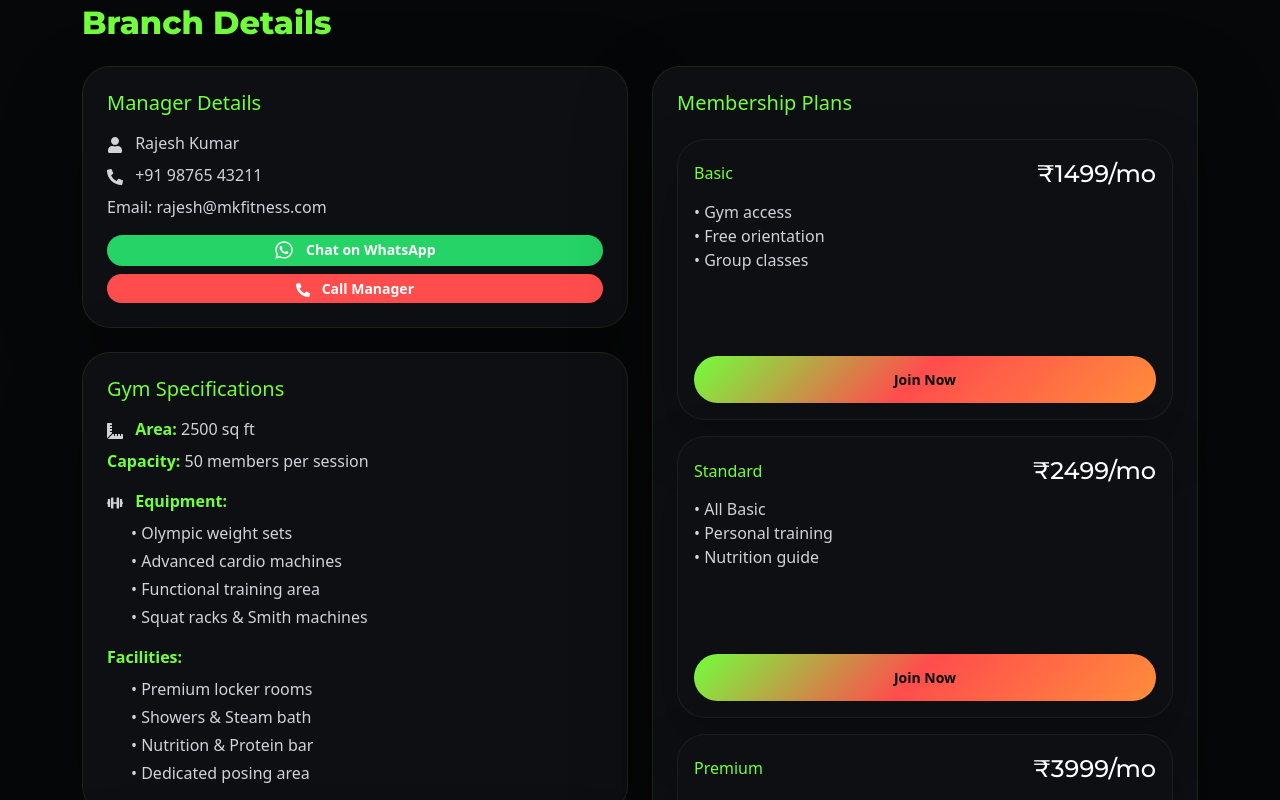
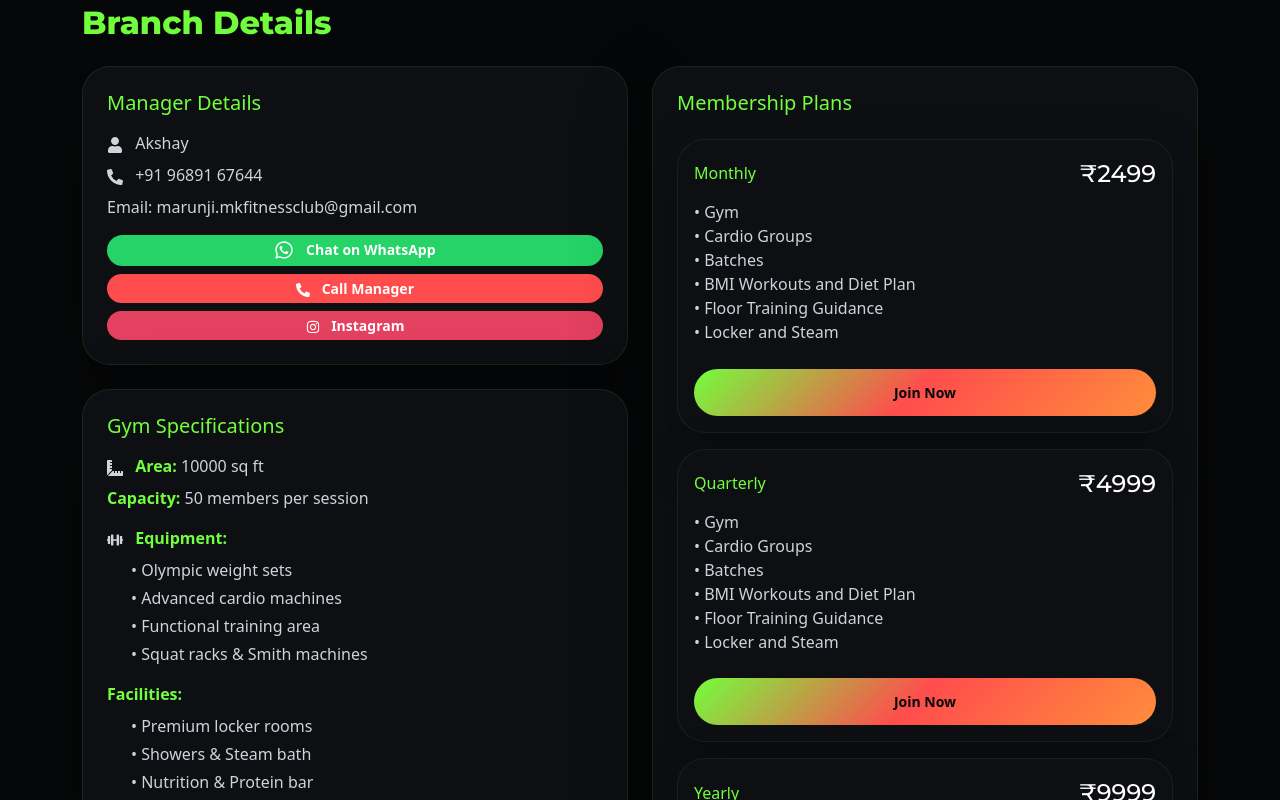
Before and after one commit to asalkarhh/mk_fitness_gym, a React (Vite) app: page /branch/marunji in a window 1280 px wide. Shown: the part 1420-2220 px from the top of the page. Built offline with nearby package versions, Linux system fonts and the light colour scheme.

Commit message:
Updated Some UI

```diff
--- a/src/App.jsx
+++ b/src/App.jsx
@@ -7,10 +7,8 @@ import Hero from './components/Hero.jsx'
 import About from './components/About.jsx'
 import Branches from './components/Branches.jsx'
 import Services from './components/Services.jsx'
-import Plans from './components/Plans.jsx'
 import FranchisePage from './components/FranchisePage.jsx'
 import Transformations from './components/Transformations.jsx'
-import Trainers from './components/Trainers.jsx'
 import Testimonials from './components/Testimonials.jsx'
 import ContactForm from './components/ContactForm.jsx'
 import Footer from './components/Footer.jsx'
@@ -27,9 +25,7 @@ function HomePage() {
         <About />
         <Branches />
         <Services />
-        <Plans />
         <Transformations />
-        <Trainers />
         <Testimonials />
         <ContactForm />
       </main>
--- a/src/components/BranchPage.jsx
+++ b/src/components/BranchPage.jsx
@@ -1,6 +1,6 @@
 import { useEffect } from 'react'
 import { useParams, Link, useLocation } from 'react-router-dom'
-import { FaArrowLeft, FaMapMarkerAlt, FaPhoneAlt, FaClock, FaUser, FaDumbbell, FaRulerCombined, FaCamera, FaWhatsapp } from 'react-icons/fa'
+import { FaArrowLeft, FaMapMarkerAlt, FaPhoneAlt, FaClock, FaUser, FaDumbbell, FaRulerCombined, FaCamera, FaWhatsapp, FaInstagram } from 'react-icons/fa'
 import Navbar from './Navbar.jsx'
 import Footer from './Footer.jsx'
 import ContactForm from './ContactForm.jsx'
@@ -10,17 +10,18 @@ const branches = [
     id: 'marunji',
     title: 'Marunji Branch',
     address: 'Front of motherson Sony Company, Hinjawadi - Kasarsai Rd, Marunji Village, Hinjawadi, Marunji, Pune, Maharashtra 411057',
-    phone: '+91 98765 43210',
+    phone: '+91 96891 67644',
+    instagram: 'https://www.instagram.com/mkfitness_marunji_official?utm_source=ig_web_button_share_sheet&igsh=ZDNlZDc0MzIxNw==',
     timings: 'Mon-Sat: 5 am - 11 pm, Sun: 5 pm - 9 pm',
     mapLink: 'https://www.google.com/maps/place/M+K+Fitness+Club/@18.6164811,73.7084411,2449m/data=!3m1!1e3!4m6!3m5!1s0x3bc2bbce5b367cdb:0xa70a1e8f6a8a9c00!8m2!3d18.6140779!4d73.7105712!16s%2Fg%2F11fqpwmwvz?entry=ttu&g_ep=EgoyMDI2MDQxNS4wIKXMDSoASAFQAw%3D%3D',
     mapEmbed: 'https://www.google.com/maps/embed?pb=!1m18!1m12!1m3!1d3781.891176195611!2d73.7080015752021!3d18.61408278252254!2m3!1f0!2f0!3f0!3m2!1i1024!2i768!4f13.1!3m3!1m2!1s0x3bc2bbce5b367cdb%3A0xa70a1e8f6a8a9c00!2sM%20K%20Fitness%20Club!5e0!3m2!1sen!2sin!4v1716981156681!5m2!1sen!2sin',
     manager: {
-      name: 'Rajesh Kumar',
-      phone: '+91 98765 43211',
-      email: 'rajesh@mkfitness.com'
+      name: 'Akshay',
+      phone: '+91 96891 67644',
+      email: 'marunji.mkfitnessclub@gmail.com'
     },
     specs: {
-      area: '2500 sq ft',
+      area: '10000 sq ft',
       equipment: [
         'Olympic weight sets',
         'Advanced cardio machines',
@@ -36,9 +37,9 @@ const branches = [
       capacity: '50 members per session'
     },
     plans: [
-      { name: 'Basic', price: '₹1499/mo', features: ['Gym access', 'Free orientation', 'Group classes'] },
-      { name: 'Standard', price: '₹2499/mo', features: ['All Basic', 'Personal training', 'Nutrition guide'] },
-      { name: 'Premium', price: '₹3999/mo', features: ['All Standard', 'Unlimited classes', 'VIP support'] }
+      { name: 'Monthly', price: '₹2499', features: ['Gym', 'Cardio Groups', 'Batches', 'BMI Workouts and Diet Plan', 'Floor Training Guidance', 'Locker and Steam'] },
+      { name: 'Quarterly', price: '₹4999', features: ['Gym', 'Cardio Groups', 'Batches', 'BMI Workouts and Diet Plan', 'Floor Training Guidance', 'Locker and Steam'] },
+      { name: 'Yearly', price: '₹9999', features: ['Gym', 'Cardio Groups', 'Batches', 'BMI Workouts and Diet Plan', 'Floor Training Guidance', 'Locker and Steam'] }
     ],
     images: [
       'https://images.unsplash.com/photo-1583416750470-965b2707b355?auto=format&fit=crop&w=900&q=80', // Steam Bath
@@ -48,25 +49,25 @@ const branches = [
     ],
     trainers: [
       {
-        name: 'Amit Singh',
-        specialty: 'Strength & Conditioning',
-        experience: '8 years',
-        certifications: 'NASM-CPT, CrossFit L2',
-        image: 'https://images.unsplash.com/photo-1544005313-94ddf0286df2?auto=format&fit=crop&w=400&q=80'
+        name: 'Akshay sir',
+        specialty: 'Weight Management & Weight Loss Expert With Special Case',
+        experience: '10 years',
+        // certifications: 'NASM-CPT, CrossFit L2',
+        // image: 'https://images.unsplash.com/photo-1544005313-94ddf0286df2?auto=format&fit=crop&w=400&q=80'
       },
       {
-        name: 'Kavita Patel',
-        specialty: 'Yoga & Flexibility',
-        experience: '6 years',
-        certifications: 'RYT-500, Pilates Certified',
-        image: 'https://images.unsplash.com/photo-1494790108755-2616b612b786?auto=format&fit=crop&w=400&q=80'
+        name: 'Aniket Sir',
+        specialty: 'Weight Loss & Weight Management ',
+        experience: '10 years',
+        // certifications: 'RYT-500, Pilates Certified',
+        // image: 'https://images.unsplash.com/photo-1494790108755-2616b612b786?auto=format&fit=crop&w=400&q=80'
       },
       {
-        name: 'Rahul Mehta',
-        specialty: 'Weight Loss & Nutrition',
-        experience: '5 years',
-        certifications: 'Precision Nutrition, ISSA',
-        image: 'https://images.unsplash.com/photo-1507003211169-0a1dd7228f2d?auto=format&fit=crop&w=400&q=80'
+        name: 'Abhi Sir',
+        specialty: ' Weight Management & Body Building Prep Coach.',
+        experience: '3 years',
+        // certifications: 'Precision Nutrition, ISSA',
+        // image: 'https://images.unsplash.com/photo-1507003211169-0a1dd7228f2d?auto=format&fit=crop&w=400&q=80'
       }
     ]
   },
@@ -74,17 +75,18 @@ const branches = [
     id: 'punawale',
     title: 'Punawale Branch',
     address: 'Near Mumbai-pune Highway, Jambe Rd, near lotus business school, Kate Wasti, Punawale, Pune, Maharashtra 411033',
-    phone: '+91 91234 56789',
+    phone: '+91 86989 67644',
+    instagram: 'https://www.instagram.com/mkfitnessclub_punawale?igsh=dTljbzdzdzFpa2hn',
     timings: 'Mon-Sat: 5 am - 11 pm, Sun: 5 pm - 9 pm',
     mapLink: 'https://www.google.com/maps/place/M.K+fitness+club,+punawale/@18.6327957,73.7362654,728m/data=!3m2!1e3!4b1!4m6!3m5!1s0x3bc2bb4be5c319d3:0x1cedf9a8c851bdee!8m2!3d18.6327957!4d73.7388403!16s%2Fg%2F11rck3pkg5?entry=ttu&g_ep=EgoyMDI2MDQxNS4wIKXMDSoASAFQAw%3D%3D',
     mapEmbed: 'https://www.google.com/maps/embed?pb=!1m18!1m12!1m3!1d3782.1!2d73.7388403!3d18.6327957!2m3!1f0!2f0!3f0!3m2!1i1024!2i768!4f13.1!3m3!1m2!1s0x3bc2bb4be5c319d3%3A0x1cedf9a8c851bdee!2sM.K%20fitness%20club%2C%20punawale!5e0!3m2!1sen!2sin!4v1716981156681!5m2!1sen!2sin',
     manager: {
-      name: 'Priya Sharma',
-      phone: '+91 91234 56790',
-      email: 'priya@mkfitness.com'
+      name: 'Shashank Singh',
+      phone: '+91 86989 67644',
+      email: 'punawalemkfitness@gmail.com'
     },
     specs: {
-      area: '2200 sq ft',
+      area: '8000 sq ft',
       equipment: [
         'Free weights & Dumbbells',
         'Treadmills & Rowers',
@@ -95,14 +97,19 @@ const branches = [
         'Clean changing rooms',
         'Reserved parking area',
         'Healthy Cafe zone',
-        'Recovery & Massage zone'
+        'Recovery & Massage zone',
+        'Gym',
+        'Cardio',
+        'Group Batches',
+        'Steam'
       ],
-      capacity: '45 members per session'
+      capacity: '60 members per session'
     },
     plans: [
-      { name: 'Basic', price: '₹1499/mo', features: ['Gym access', 'Free orientation', 'Group classes'] },
-      { name: 'Standard', price: '₹2499/mo', features: ['All Basic', 'Personal training', 'Nutrition guide'] },
-      { name: 'Premium', price: '₹3999/mo', features: ['All Standard', 'Unlimited classes', 'VIP support'] }
+      { name: 'Monthly', price: '₹2499', features: ['Gym', 'Cardio Groups', 'Batches', 'BMI Workouts and Diet Plan', 'Floor Training Guidance', 'Locker and Steam'] },
+      { name: 'Quarterly', price: '₹4999', features: ['Gym', 'Cardio Groups', 'Batches', 'BMI Workouts and Diet Plan', 'Floor Training Guidance', 'Locker and Steam'] },
+      { name: 'Half Yearly', price: '7999', features: ['Gym', 'Cardio Groups', 'Batches', 'BMI Workouts and Diet Plan', 'Floor Training Guidance', 'Locker and Steam'] },
+      { name: 'Yearly', price: '₹9999', features: ['Gym', 'Cardio Groups', 'Batches', 'BMI Workouts and Diet Plan', 'Floor Training Guidance', 'Locker and Steam'] }
     ],
     images: [
       'https://images.unsplash.com/photo-1576678927484-cc907957088c?auto=format&fit=crop&w=900&q=80', // Free Weights
@@ -112,25 +119,9 @@ const branches = [
     ],
     trainers: [
       {
-        name: 'Vikram Joshi',
-        specialty: 'Bodybuilding & Powerlifting',
-        experience: '10 years',
-        certifications: 'IFBB Pro, USAPL',
-        image: 'https://images.unsplash.com/photo-1472099645785-5658abf4ff4e?auto=format&fit=crop&w=400&q=80'
-      },
-      {
-        name: 'Sneha Gupta',
-        specialty: 'HIIT & Cardio',
+        name: 'Mayur Shivalkar',
+        specialty: 'Strength Training/Yoga',
         experience: '7 years',
-        certifications: 'ACSM, HIIT Specialist',
-        image: 'https://images.unsplash.com/photo-1438761681033-6461ffad8d80?auto=format&fit=crop&w=400&q=80'
-      },
-      {
-        name: 'Arjun Reddy',
-        specialty: 'Sports Performance',
-        experience: '9 years',
-        certifications: 'CSCS, FMS',
-        image: 'https://images.unsplash.com/photo-1500648767791-00dcc994a43e?auto=format&fit=crop&w=400&q=80'
       }
     ]
   }
@@ -227,10 +218,19 @@ function BranchPage() {
                 </a>
                 <a
                   href={`tel:${branch.manager.phone.replace(/\D/g, '')}`}
-                  className="btn btn-sm w-100 text-white rounded-pill"
+                  className="btn btn-sm w-100 mb-2 text-white rounded-pill"
                   style={{ backgroundColor: '#ff4d4d', border: 'none', fontWeight: '600' }}
                 >
                   <FaPhoneAlt className="me-2" /> Call Manager
+                </a>
+                <a
+                  href={branch.instagram}
+                  target="_blank"
+                  rel="noreferrer"
+                  className="btn btn-sm w-100 text-white rounded-pill"
+                  style={{ backgroundColor: '#E4405F', border: 'none', fontWeight: '600' }}
+                >
+                  <FaInstagram className="me-2" /> Instagram
                 </a>
               </div>
 
@@ -335,23 +335,14 @@ function BranchPage() {
               </p>
             </div>
 
-            <div className="row gy-4">
+            <div className="row gy-4 justify-content-center">
               {branch.trainers.map((trainer, index) => (
                 <div className="col-lg-4 col-md-6" key={trainer.name} data-aos="fade-up" data-aos-delay={index * 100}>
                   <div className="card-glass h-100 p-4 text-center">
-                    <div className="trainer-image mb-3">
-                      <img
-                        src={trainer.image}
-                        alt={trainer.name}
-                        className="rounded-circle d-block mx-auto"
-                        style={{ width: '120px', height: '120px', objectFit: 'cover' }}
-                      />
-                    </div>
                     <h5 className="mb-2">{trainer.name}</h5>
-                    <p className="text-accent mb-2">{trainer.specialty}</p>
+                    <p className="text-white mb-2">{trainer.specialty}</p>
                     <div className="small-text mb-3">
                       <p><strong>Experience:</strong> {trainer.experience}</p>
-                      <p><strong>Certifications:</strong> {trainer.certifications}</p>
                     </div>
                     <button className="btn btn-accent btn-sm" onClick={() => document.getElementById('contact').scrollIntoView()}>
                       Book Session
--- a/src/components/FranchisePage.jsx
+++ b/src/components/FranchisePage.jsx
@@ -2,7 +2,6 @@ import { Link } from 'react-router-dom'
 import { FaArrowLeft, FaHandshake, FaMapMarkerAlt, FaUsers, FaChartLine, FaShieldAlt, FaStar, FaCheckCircle } from 'react-icons/fa'
 import Navbar from './Navbar.jsx'
 import Footer from './Footer.jsx'
-import FloatingActions from './FloatingActions.jsx'
 
 function FranchisePage() {
   const handleSubmit = (e) => {
@@ -364,7 +363,6 @@ function FranchisePage() {
         </section>
       </main>
       <Footer />
-      <FloatingActions />
     </div>
   )
 }
--- a/src/components/Hero.jsx
+++ b/src/components/Hero.jsx
@@ -55,7 +55,7 @@ function Hero() {
       <div className="container hero-content" data-aos="fade-up">
         <span className="section-heading">Premium Fitness Brand</span>
         <h1 className="hero-title">
-          Transform Your Body at <span className="text-gradient"><br></br>M.K. Fitness Club</span>
+          TRANSFORM YOUR BODY AT <span className="hero-brand-red"><br></br>M.K. FITNESS CLUB</span>
         </h1>
         <p className="hero-copy">
           Marunji &amp; Punawale शाखा उपलब्ध - join a motivated community with
--- a/src/components/Navbar.jsx
+++ b/src/components/Navbar.jsx
@@ -35,7 +35,7 @@ function Navbar() {
       <div className="container">
         <Link className="navbar-brand d-flex align-items-center" to="/" onClick={() => window.scrollTo(0, 0)}>
           <img src={logo} alt="M.K.Fitness" height="40" className="me-2" />
-          M.K.FITNESS
+          <span className="navbar-brand-red">M.K.FITNESS</span>
         </Link>
         <button
           className="navbar-toggler"
```
Also changed, not shown: src/components/Branches.jsx (+12 -4 lines), src/components/Footer.jsx (+13 -22 lines), src/components/Services.jsx (+47 -1 lines), src/index.css (+44 -2 lines).
